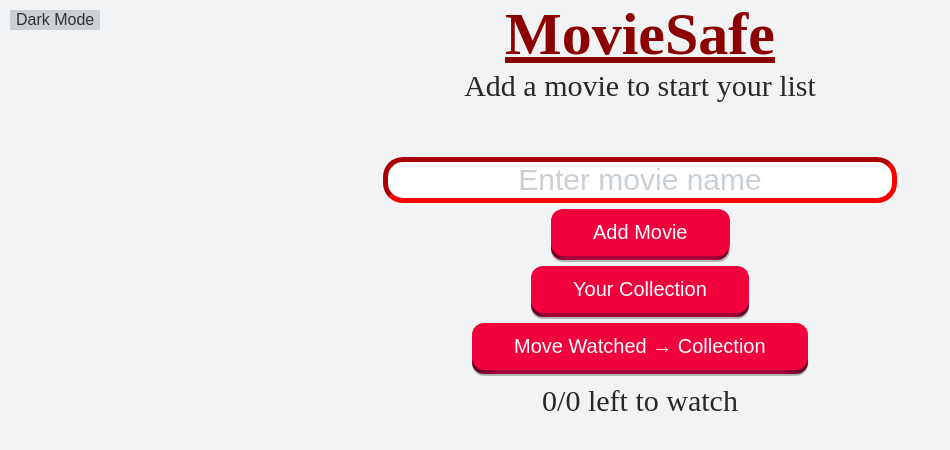
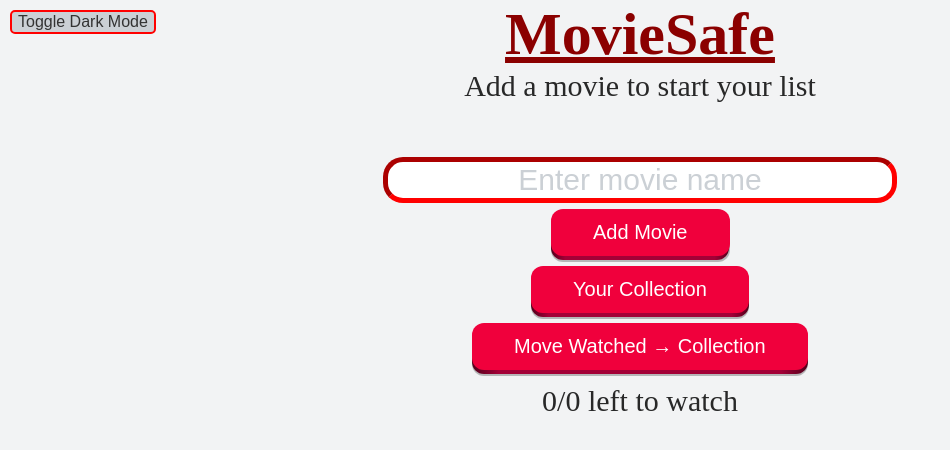
Before and after one commit to dylan-sloan/MovieSafe, a React (Create React App) app: page / in a window 1280 px wide. Shown: the top 450 px of the page, without its empty margins (0-950 px from the left). Built offline with nearby package versions, Linux system fonts and the light colour scheme.

Commit message:
Fixed dark mode styles and rounded the toggle button

```diff
--- a/src/components/Collection.js
+++ b/src/components/Collection.js
@@ -54,11 +54,11 @@ const Collection = () => {
 
   return (
     <div>
-        <h1 className={`collectionHeading ${darkMode ? 'dark-heading' : 'light-heading'}`}> Your Collection </h1>
+        <h1 className={`${darkMode ? 'dark-heading' : 'light-heading'}`}> Your Collection </h1>
         <button className="darkModeButton" onClick={toggleDarkMode}>
-          {darkMode ? 'Light Mode' : 'Dark Mode'}
+          Toggle Dark Mode
         </button>
-        <div className='totalWatched'>{collectedMovies.length} Movies Watched</div>
+        <div className={`${darkMode ? 'totalWatched-dark' : 'totalWatched-light'}`}>{collectedMovies.length} Movies Watched</div>
         <div className={`movieListContainer ${darkMode ? 'dark-mode' : 'light-mode'}`}>
           {
             <WatchList
--- a/src/components/Home.js
+++ b/src/components/Home.js
@@ -105,7 +105,7 @@ const Home = () => {
         <>
             <h1 className={`heading ${darkMode ? 'dark-heading' : 'light-heading'}`}> MovieSafe </h1>
             <button className="darkModeButton" onClick={toggleDarkMode}>
-                {darkMode ? 'Light Mode' : 'Dark Mode'}
+                Toggle Dark Mode
             </button>
             <div className={`movieListContainer ${darkMode ? 'dark-mode' : 'light-mode'}`}>
                 <WatchList
--- a/src/components/styling.css
+++ b/src/components/styling.css
@@ -84,13 +84,23 @@ a:hover {
   display: block;
 }
 
-.totalWatched {
+.totalWatched-light {
   text-align: center;
   font-size: 22px;
   font-family: sans-serif;
   font-weight: bolder;
   font-style: italic;
   padding-bottom: 1%;
+}
+
+.totalWatched-dark {
+  text-align: center;
+  font-size: 22px;
+  font-family: sans-serif;
+  font-weight: bolder;
+  font-style: italic;
+  padding-bottom: 1%;
+  color: lightcoral;
 }
 
 .promptPage-light {
@@ -121,7 +131,8 @@ a:hover {
     left: 10px;
     background-color: #cbd0d5;
     color: #333;
-    border: none;
+    border: 2px solid red;
+    border-radius: 5px;
     cursor: pointer;
     font-size: 16px;
 }
```
